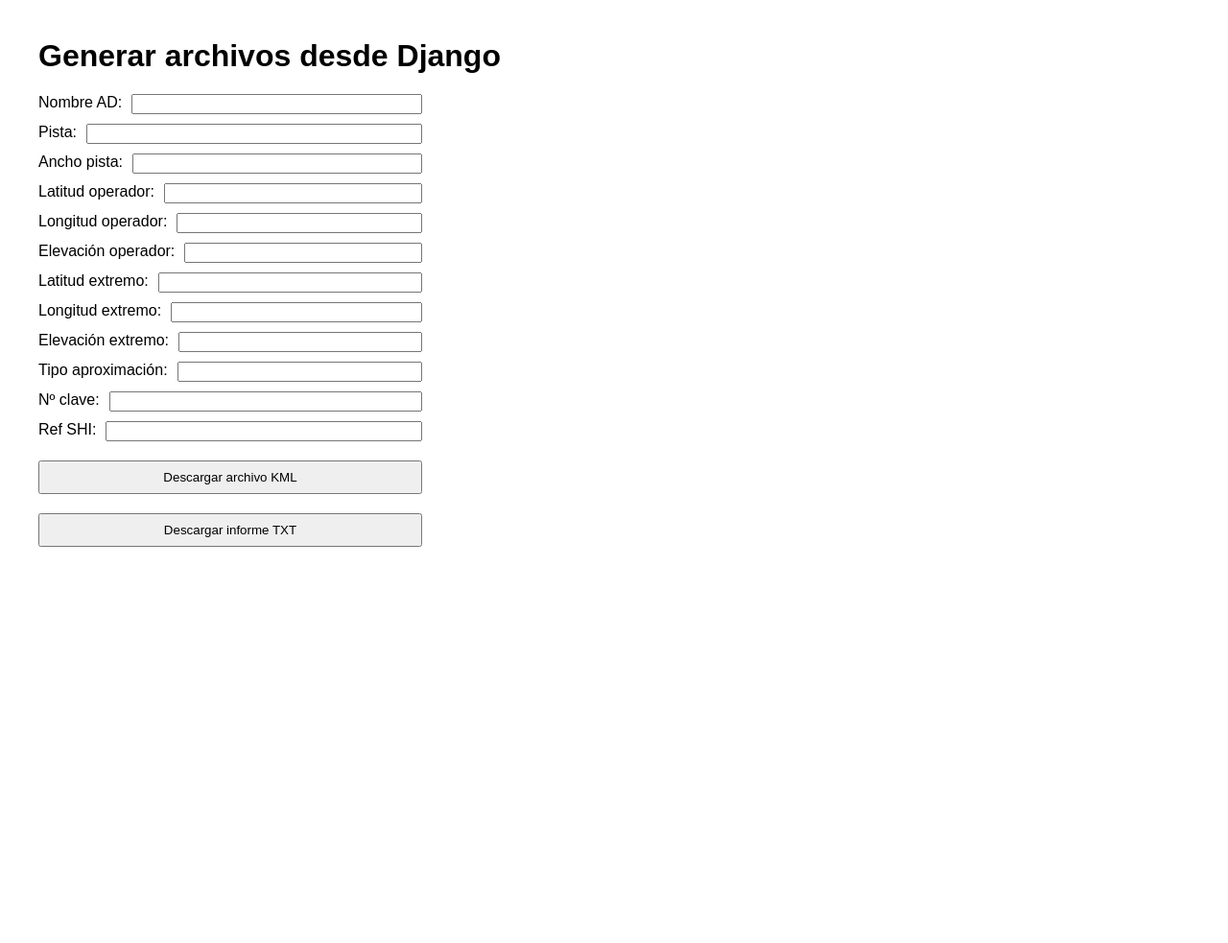
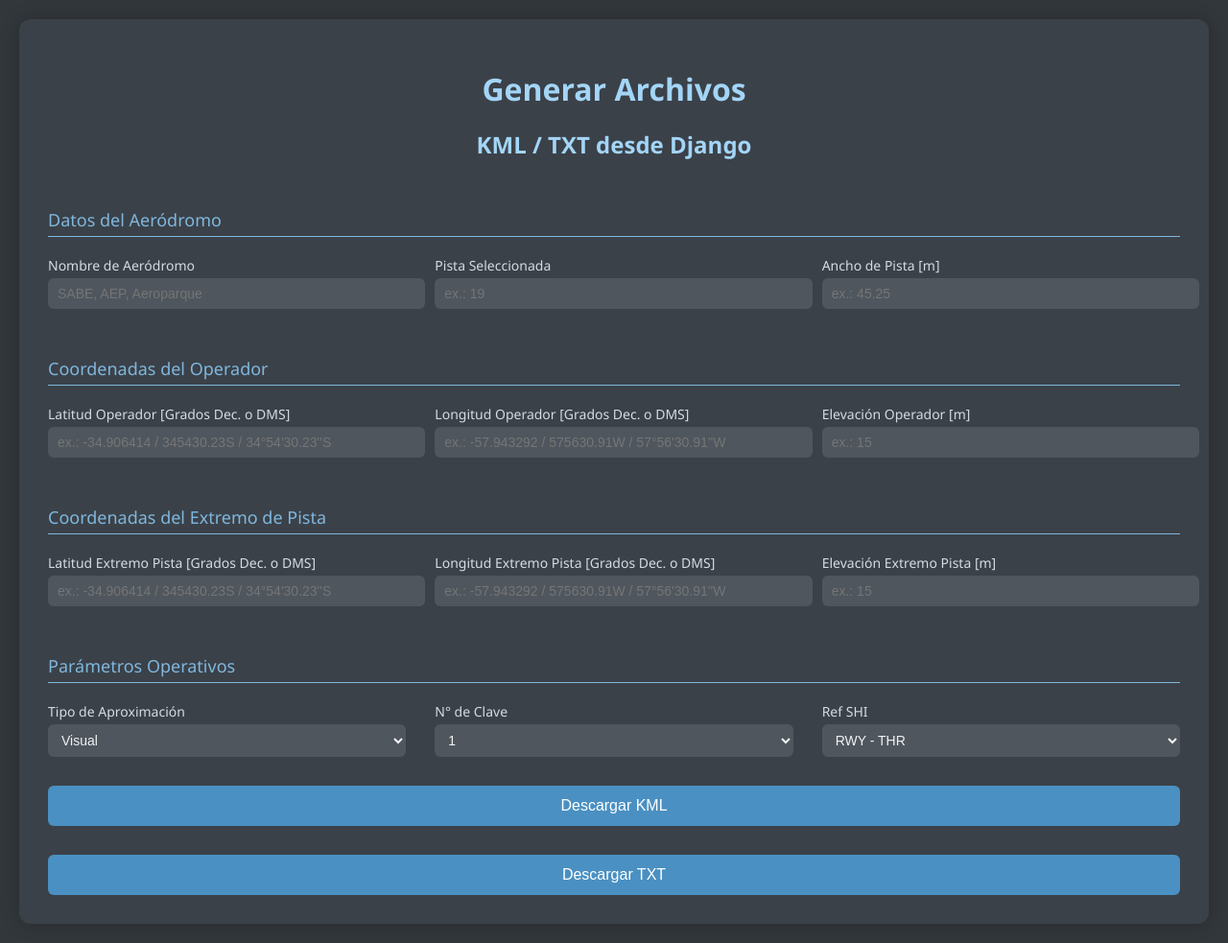
Before and after one commit to gtaingsoftware/genslo, a Django app: page / in a window 1280 px wide. Shown: the whole page at 96% size. Before the commit the page ends 570 px from the top, so only its background shows below. Run offline with Django 5.2, Linux system fonts and the light colour scheme.

Commit message:
Update index.html

```diff
--- a/app/templates/index.html
+++ b/app/templates/index.html
@@ -1,37 +1,208 @@
 <!DOCTYPE html>
 <html lang="es">
 <head>
-  <meta charset="UTF-8">
-  <title>Generar KML / TXT</title>
+  <meta charset="UTF-8" />
+  <meta name="viewport" content="width=device-width, initial-scale=1.0"/>
+  <title>Generar KML / TXT - Django</title>
   <style>
-    body { font-family: sans-serif; margin: 40px; }
-    form { display: grid; gap: 10px; max-width: 400px; }
-    label { display: flex; justify-content: space-between; }
-    input { flex: 1; margin-left: 10px; }
-    button { margin-top: 10px; padding: 8px 12px; cursor: pointer; }
+    body {
+      font-family: 'Segoe UI', Tahoma, Geneva, Verdana, sans-serif;
+      margin: 0;
+      background-color: #32373c;
+      color: #f1f1f1;
+      padding: 20px;
+    }
+
+    form {
+      max-width: 1200px;
+      margin: auto;
+      background-color: #3b4148;
+      padding: 30px;
+      border-radius: 12px;
+      box-shadow: 0 0 20px rgba(0, 0, 0, 0.2);
+    }
+
+    h1, h2 {
+      text-align: center;
+      color: #a3d5f7;
+      margin-bottom: 10px;
+    }
+
+    .separator {
+      grid-column: 1 / -1;
+      font-size: 18px;
+      color: #7fb7de;
+      margin-top: 30px;
+      border-bottom: 1px solid #7fb7de;
+      padding-bottom: 5px;
+    }
+
+    .form-grid {
+      display: grid;
+      grid-template-columns: 1fr 1fr 1fr;
+      gap: 20px 30px;
+      margin-top: 20px;
+    }
+
+    label {
+      font-size: 14px;
+      margin-bottom: 4px;
+      display: block;
+      color: #d4dbe3;
+    }
+
+    input, select {
+      width: 100%;
+      padding: 8px 10px;
+      border-radius: 6px;
+      border: none;
+      background-color: #4f565e;
+      color: #f1f1f1;
+      font-size: 14px;
+      transition: box-shadow 0.3s ease;
+    }
+
+    input:focus, select:focus {
+      outline: none;
+      box-shadow: 0 0 0 2px #7fb7de;
+      background-color: #5c646d;
+    }
+
+    .full-width {
+      grid-column: 1 / -1;
+    }
+
+    button {
+      background-color: #4a90c2;
+      color: white;
+      padding: 12px 20px;
+      font-size: 16px;
+      border: none;
+      border-radius: 6px;
+      cursor: pointer;
+      transition: background-color 0.3s ease;
+      margin-top: 30px;
+      display: block;
+      width: 100%;
+    }
+
+    button:hover {
+      background-color: #3a7db0;
+    }
+
+    @media (max-width: 1024px) {
+      .form-grid {
+        grid-template-columns: 1fr 1fr;
+      }
+    }
+
+    @media (max-width: 768px) {
+      .form-grid {
+        grid-template-columns: 1fr;
+      }
+    }
   </style>
 </head>
 <body>
-<h1>Generar archivos desde Django</h1>
+  <form method="post" action="/api/ejecutar/">
+    {% csrf_token %}
+    <h1>Generar Archivos</h1>
+    <h2>KML / TXT desde Django</h2>
 
-<form method="post" action="/api/ejecutar/">
-    {% csrf_token %}
-    <label>Nombre AD: <input name="nombre_ad" required></label>
-    <label>Pista: <input name="pista" required></label>
-    <label>Ancho pista: <input name="ancho_pista" required></label>
-    <label>Latitud operador: <input name="lat_op_dms" required></label>
-    <label>Longitud operador: <input name="long_op_dms" required></label>
-    <label>Elevación operador: <input name="elev_op" required></label>
-    <label>Latitud extremo: <input name="lat_ext_dms" required></label>
-    <label>Longitud extremo: <input name="long_ext_dms" required></label>
-    <label>Elevación extremo: <input name="elev_ext" required></label>
-    <label>Tipo aproximación: <input name="tipo_aprox" required></label>
-    <label>Nº clave: <input name="n_clave" required></label>
-    <label>Ref SHI: <input name="ref_shi" required></label>
+    <div class="form-grid">
+      <div class="separator">Datos del Aeródromo</div>
 
-    <button type="submit" name="descargar_kml">Descargar archivo KML</button>
-    <button type="submit" name="descargar_txt">Descargar informe TXT</button>
-</form>
+      <div>
+        <label>Nombre de Aeródromo</label>
+        <input type="text" name="nombre_ad" required placeholder="SABE, AEP, Aeroparque">
+      </div>
+      <div>
+        <label>Pista Seleccionada</label>
+        <input type="text" id="pista" name="pista" required placeholder="ex.: 19">
+      </div>
+      <div>
+        <label>Ancho de Pista [m]</label>
+        <input type="text" name="ancho_pista" required placeholder="ex.: 45.25">
+      </div>
 
+      <div class="separator">Coordenadas del Operador</div>
+
+      <div>
+        <label id="latitudLabel">Latitud Operador [Grados Dec. o DMS]</label>
+        <input type="text" name="lat_op_dms" required placeholder="ex.: -34.906414 / 345430.23S / 34°54'30.23''S">
+      </div>
+      <div>
+        <label id="longitudLabel">Longitud Operador [Grados Dec. o DMS]</label>
+        <input type="text" name="long_op_dms" required placeholder="ex.: -57.943292 / 575630.91W / 57°56'30.91''W">
+      </div>
+      <div>
+        <label>Elevación Operador [m]</label>
+        <input type="text" name="elev_op" required placeholder="ex.: 15">
+      </div>
+
+      <div class="separator">Coordenadas del Extremo de Pista</div>
+
+      <div>
+        <label>Latitud Extremo Pista [Grados Dec. o DMS]</label>
+        <input type="text" name="lat_ext_dms" required placeholder="ex.: -34.906414 / 345430.23S / 34°54'30.23''S">
+      </div>
+      <div>
+        <label>Longitud Extremo Pista [Grados Dec. o DMS]</label>
+        <input type="text" name="long_ext_dms" required placeholder="ex.: -57.943292 / 575630.91W / 57°56'30.91''W">
+      </div>
+      <div>
+        <label>Elevación Extremo Pista [m]</label>
+        <input type="text" name="elev_ext" required placeholder="ex.: 15">
+      </div>
+
+      <div class="separator">Parámetros Operativos</div>
+
+      <div>
+        <label>Tipo de Aproximación</label>
+        <select name="tipo_aprox" required>
+          <option value="Visual">Visual</option>
+          <option value="No Precision">No Precision</option>
+          <option value="Precision CAT I">Precision CAT I</option>
+          <option value="Precision CAT II o III">Precision CAT II o III</option>
+        </select>
+      </div>
+      <div>
+        <label>N° de Clave</label>
+        <select name="n_clave" required>
+          <option value="1">1</option>
+          <option value="2">2</option>
+          <option value="3">3</option>
+          <option value="4">4</option>
+        </select>
+      </div>
+      <div>
+        <label>Ref SHI</label>
+        <select name="ref_shi" required>
+          <option value="RWY - THR">RWY - THR</option>
+          <option value="Punto Medio">Punto Medio</option>
+          <option value="RWY - Extremo">RWY - Extremo</option>
+        </select>
+      </div>
+    </div>
+
+    <button type="submit" name="descargar_kml">Descargar KML</button>
+    <button type="submit" name="descargar_txt">Descargar TXT</button>
+  </form>
+
+  <script>
+    document.getElementById('pista').addEventListener('input', function () {
+      const pista = this.value.trim();
+      const latitudLabel = document.getElementById('latitudLabel');
+      const longitudLabel = document.getElementById('longitudLabel');
+
+      if (pista) {
+        latitudLabel.innerHTML = `Latitud Operador THR ${pista} [Grados Dec. o DMS]`;
+        longitudLabel.innerHTML = `Longitud Operador THR ${pista} [Grados Dec. o DMS]`;
+      } else {
+        latitudLabel.innerHTML = 'Latitud Operador [Grados Dec. o DMS]';
+        longitudLabel.innerHTML = 'Longitud Operador [Grados Dec. o DMS]';
+      }
+    });
+  </script>
 </body>
 </html>
```
